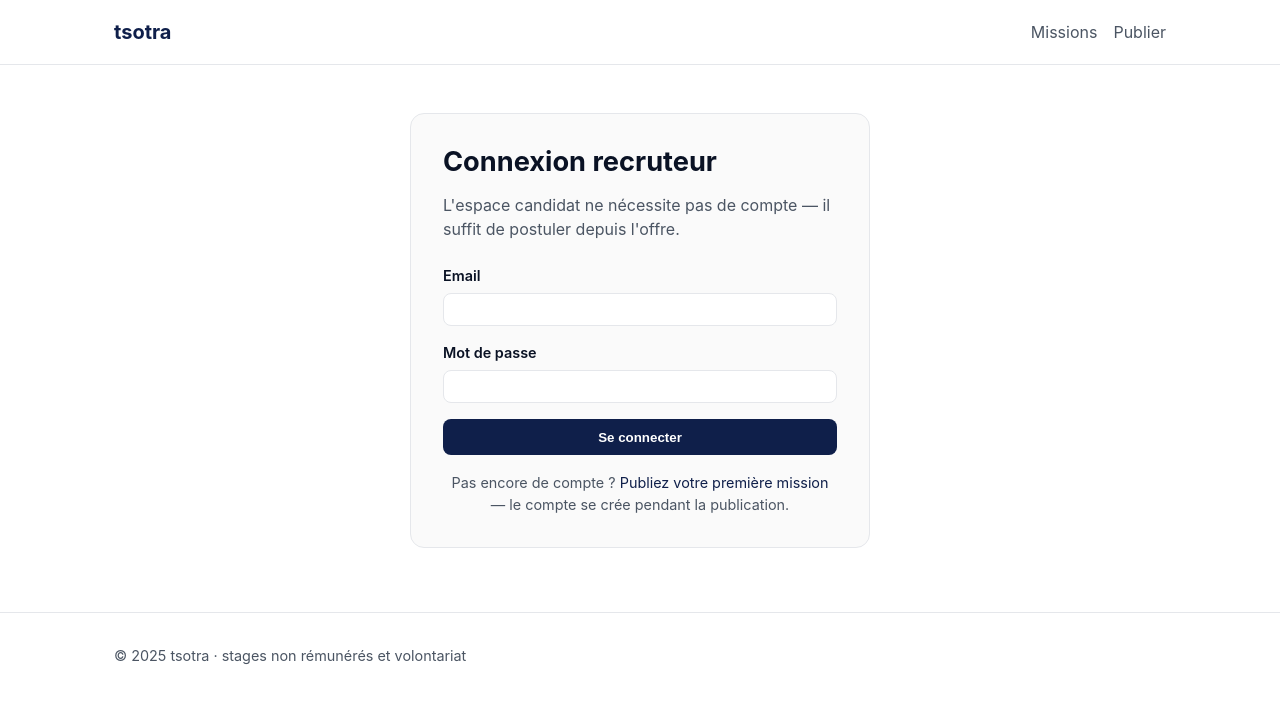
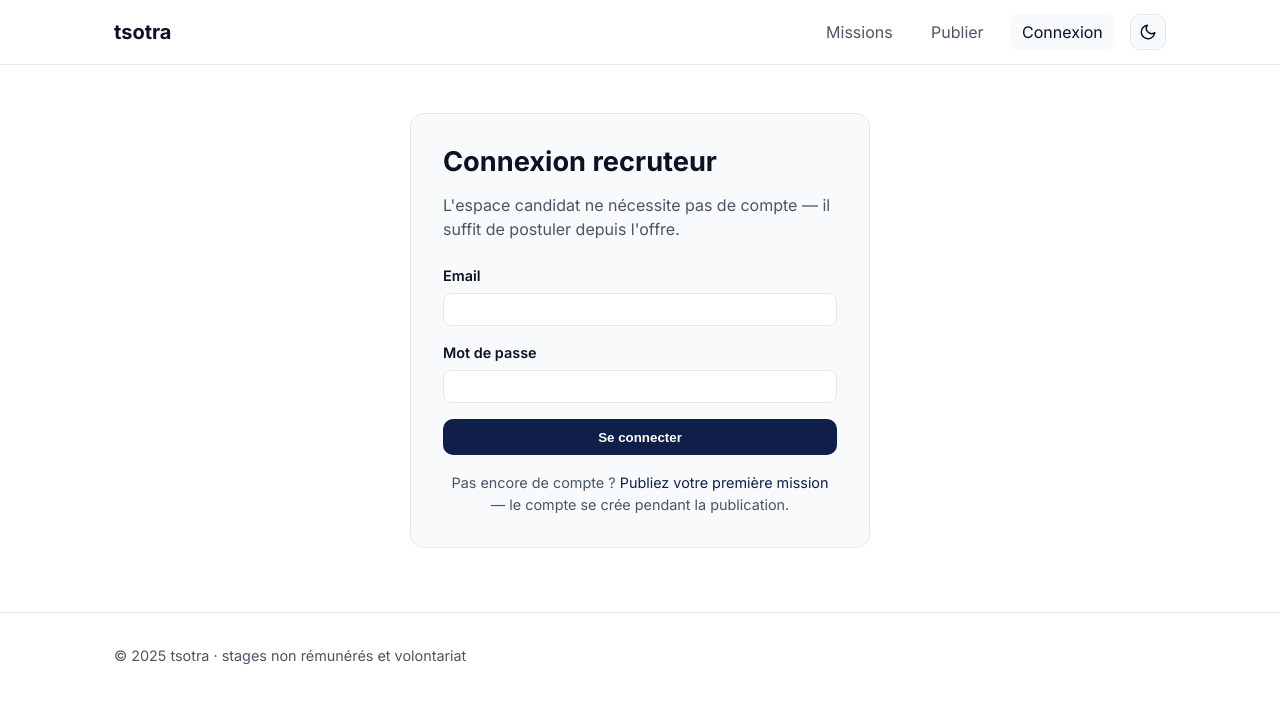
Before and after one commit to nomena-sombiniaina-alfa/tsotra, a React (Vite) app in the folder frontend/: page /login in a window 1280 px wide. Shown: the top 704 px of the page. Built offline with nearby package versions, Linux system fonts and the light colour scheme.

Commit message:
Light/dark theme system with toggle (no FOUC via inline init in index.html)

```diff
--- a/frontend/index.html
+++ b/frontend/index.html
@@ -1,10 +1,29 @@
 <!doctype html>
-<html lang="en">
+<html lang="fr">
   <head>
     <meta charset="UTF-8" />
     <link rel="icon" type="image/svg+xml" href="/favicon.svg" />
     <meta name="viewport" content="width=device-width, initial-scale=1.0" />
-    <title>tsotra</title>
+    <meta name="description" content="tsotra — plateforme de stages non rémunérés et de volontariat structuré pour étudiants et débutants." />
+    <meta name="theme-color" content="#06080f" media="(prefers-color-scheme: dark)" />
+    <meta name="theme-color" content="#ffffff" media="(prefers-color-scheme: light)" />
+    <link rel="preconnect" href="https://fonts.googleapis.com">
+    <link rel="preconnect" href="https://fonts.gstatic.com" crossorigin>
+    <link href="https://fonts.googleapis.com/css2?family=Inter:wght@400;500;600;700;800&family=Fraunces:opsz,wght@9..144,400;9..144,600;9..144,700&display=swap" rel="stylesheet">
+    <title>tsotra — premières expériences, missions concrètes</title>
+    <script>
+      // Init du thème avant le rendu pour éviter le flash de couleur
+      (function () {
+        try {
+          var stored = localStorage.getItem('tsotra.theme');
+          var prefersDark = window.matchMedia('(prefers-color-scheme: dark)').matches;
+          var theme = stored || (prefersDark ? 'dark' : 'light');
+          document.documentElement.setAttribute('data-theme', theme);
+        } catch (e) {
+          document.documentElement.setAttribute('data-theme', 'light');
+        }
+      })();
+    </script>
   </head>
   <body>
     <div id="root"></div>
--- a/frontend/src/components/Layout.jsx
+++ b/frontend/src/components/Layout.jsx
@@ -1,6 +1,16 @@
-import { Outlet, Link, NavLink } from 'react-router-dom'
+import { Outlet, Link, NavLink, useNavigate } from 'react-router-dom'
+import { auth } from '../api.js'
+import ThemeToggle from './ThemeToggle.jsx'
 
 export default function Layout() {
+  const navigate = useNavigate()
+  const logged = auth.isLogged()
+
+  function logout() {
+    auth.clear()
+    navigate('/')
+  }
+
   return (
     <>
       <header className="site-header">
@@ -9,6 +19,15 @@ export default function Layout() {
           <nav className="nav" aria-label="Navigation principale">
             <NavLink to="/offers">Missions</NavLink>
             <NavLink to="/publish">Publier</NavLink>
+            {logged ? (
+              <>
+                <NavLink to="/dashboard">Mon espace</NavLink>
+                <button className="btn btn-ghost btn-sm" onClick={logout}>Déconnexion</button>
+              </>
+            ) : (
+              <NavLink to="/login">Connexion</NavLink>
+            )}
+            <ThemeToggle />
           </nav>
         </div>
       </header>
--- /dev/null
+++ b/frontend/src/components/ThemeToggle.jsx
@@ -0,0 +1,51 @@
+import { useEffect, useState } from 'react'
+
+const KEY = 'tsotra.theme'
+
+function getInitial() {
+  if (typeof document === 'undefined') return 'light'
+  return document.documentElement.getAttribute('data-theme') || 'light'
+}
+
+export default function ThemeToggle() {
+  const [theme, setTheme] = useState(getInitial)
+
+  useEffect(() => {
+    document.documentElement.setAttribute('data-theme', theme)
+    try { localStorage.setItem(KEY, theme) } catch {}
+    document.querySelectorAll('meta[name="theme-color"]').forEach(m => m.remove())
+    const meta = document.createElement('meta')
+    meta.name = 'theme-color'
+    meta.content = theme === 'dark' ? '#06080f' : '#ffffff'
+    document.head.appendChild(meta)
+  }, [theme])
+
+  function toggle() {
+    setTheme(t => t === 'dark' ? 'light' : 'dark')
+  }
+
+  const isDark = theme === 'dark'
+  return (
+    <button
+      type="button"
+      className="icon-btn always-show"
+      aria-label={isDark ? 'Activer le thème clair' : 'Activer le thème sombre'}
+      title={isDark ? 'Thème clair' : 'Thème sombre'}
+      onClick={toggle}
+    >
+      {isDark ? (
+        <svg width="18" height="18" viewBox="0 0 24 24" fill="none" stroke="currentColor" strokeWidth="2" strokeLinecap="round" strokeLinejoin="round" aria-hidden="true">
+          <circle cx="12" cy="12" r="4" />
+          <path d="M12 2v2" /><path d="M12 20v2" />
+          <path d="m4.93 4.93 1.41 1.41" /><path d="m17.66 17.66 1.41 1.41" />
+          <path d="M2 12h2" /><path d="M20 12h2" />
+          <path d="m4.93 19.07 1.41-1.41" /><path d="m17.66 6.34 1.41-1.41" />
+        </svg>
+      ) : (
+        <svg width="18" height="18" viewBox="0 0 24 24" fill="none" stroke="currentColor" strokeWidth="2" strokeLinecap="round" strokeLinejoin="round" aria-hidden="true">
+          <path d="M21 12.79A9 9 0 1 1 11.21 3 7 7 0 0 0 21 12.79z" />
+        </svg>
+      )}
+    </button>
+  )
+}
--- a/frontend/src/index.css
+++ b/frontend/src/index.css
@@ -1,10 +1,30 @@
-:root {
+:root[data-theme='light'] {
   --bg: #ffffff;
+  --bg-soft: #f8fafc;
   --text: #0a1224;
   --muted: #4b5563;
   --border: #e5e7eb;
   --primary: #0f1f4a;
+  --primary-h: #1a2c63;
   --accent: #ff6a3d;
+  --accent-h: #f04e1e;
+  color-scheme: light;
+}
+
+:root[data-theme='dark'] {
+  --bg: #06080f;
+  --bg-soft: #0d1224;
+  --text: #eef2fb;
+  --muted: #8a95b3;
+  --border: #1c2547;
+  --primary: #ef4444;
+  --primary-h: #dc2626;
+  --accent: #f87171;
+  --accent-h: #ef4444;
+  color-scheme: dark;
+}
+
+:root {
   font-family: 'Inter', system-ui, sans-serif;
   font-size: 16px;
   line-height: 1.5;
@@ -13,9 +33,9 @@
 }
 
 * { box-sizing: border-box; }
-body { margin: 0; min-height: 100vh; }
+body { margin: 0; min-height: 100vh; transition: background 0.22s ease, color 0.22s ease; }
 a { color: var(--primary); text-decoration: none; }
-a:hover { text-decoration: underline; }
+a:hover { color: var(--primary-h); text-decoration: underline; }
 
 h1, h2, h3 { color: var(--text); margin: 0 0 0.5em; line-height: 1.15; }
 h1 { font-size: 2.5rem; }
@@ -25,25 +45,43 @@ h1 { font-size: 2.5rem; }
 .btn {
   display: inline-flex; align-items: center; gap: 0.5em;
   padding: 0.7em 1.2em;
-  border-radius: 8px; border: 1px solid transparent;
+  border-radius: 10px; border: 1px solid transparent;
   font-weight: 600; cursor: pointer;
   text-decoration: none;
+  transition: background 0.15s, color 0.15s, border-color 0.15s;
 }
 .btn-primary { background: var(--primary); color: white; }
+.btn-primary:hover { background: var(--primary-h); }
 .btn-ghost { background: transparent; color: var(--text); border-color: var(--border); }
+.btn-ghost:hover { background: var(--bg-soft); }
+.btn-sm { padding: 0.45em 0.95em; font-size: 0.85rem; }
+.btn-block { width: 100%; justify-content: center; }
+
+.icon-btn {
+  width: 36px; height: 36px;
+  border-radius: 10px;
+  display: inline-flex; align-items: center; justify-content: center;
+  border: 1px solid var(--border);
+  background: var(--bg-soft);
+  color: var(--text);
+  cursor: pointer;
+}
+.icon-btn:hover { border-color: var(--primary); }
 
 .site-header {
   position: sticky; top: 0;
   border-bottom: 1px solid var(--border);
   background: var(--bg);
+  backdrop-filter: blur(8px);
 }
 .site-header .inner {
   display: flex; align-items: center; justify-content: space-between;
   height: 64px;
 }
-.brand { font-weight: 700; font-size: 1.25rem; color: var(--primary); }
-.nav { display: flex; gap: 1em; }
-.nav a { color: var(--muted); }
+.brand { font-weight: 700; font-size: 1.25rem; color: var(--text); }
+.nav { display: flex; gap: 1em; align-items: center; }
+.nav a { color: var(--muted); padding: 0.4em 0.7em; border-radius: 8px; }
+.nav a:hover, .nav a.active { color: var(--text); background: var(--bg-soft); }
 
 .site-footer {
   margin-top: 4rem; padding: 2rem 0;
@@ -62,7 +100,7 @@ h1 { font-size: 2.5rem; }
   display: flex; gap: 0.6em; flex-wrap: wrap;
   margin-bottom: 1.5em;
   padding: 1em;
-  background: #f8fafc;
+  background: var(--bg-soft);
   border: 1px solid var(--border);
   border-radius: 12px;
 }
@@ -71,40 +109,40 @@ h1 { font-size: 2.5rem; }
   border: 1px solid var(--border);
   border-radius: 8px;
   background: var(--bg);
+  color: var(--text);
 }
 .toolbar input { flex: 1; min-width: 220px; }
 .offers-grid { display: grid; grid-template-columns: 1fr 1fr; gap: 1.2em; }
 @media (max-width: 720px) { .offers-grid { grid-template-columns: 1fr; } }
-.offer-card { display: block; text-decoration: none; color: inherit; padding: 1.5em; background: #fafafa; border: 1px solid var(--border); border-radius: 14px; transition: all 0.15s; }
+.offer-card { display: block; text-decoration: none; color: inherit; padding: 1.5em; background: var(--bg-soft); border: 1px solid var(--border); border-radius: 14px; }
 .offer-card:hover { border-color: var(--primary); transform: translateY(-2px); }
-.offer-card h3 { color: var(--primary); margin-bottom: 0.2em; }
+.offer-card h3 { color: var(--text); margin-bottom: 0.2em; }
 .offer-card .org { color: var(--muted); font-size: 0.9rem; margin-bottom: 0.5em; }
 .offer-card .meta { display: flex; gap: 0.4em; flex-wrap: wrap; margin-bottom: 0.6em; }
 .badge { display: inline-block; padding: 0.2em 0.7em; border-radius: 999px; font-size: 0.78rem; font-weight: 600; }
 .badge-internship { background: #e1ebff; color: #2849a8; }
 .badge-volunteer  { background: #d8f2e6; color: #0f7a4f; }
-.badge-mode       { background: #f1f5f9; color: #475569; }
+.badge-mode       { background: var(--bg-soft); color: var(--muted); }
 .empty { padding: 3em; text-align: center; color: var(--muted); border: 1px dashed var(--border); border-radius: 12px; }
 
 .detail-header { padding: 2.5rem 0 1rem; }
 .detail-header h1 { font-size: 2rem; margin-bottom: 0.3em; }
 .detail-grid { display: grid; grid-template-columns: 1fr 360px; gap: 2.5em; align-items: start; padding-bottom: 4rem; }
 @media (max-width: 900px) { .detail-grid { grid-template-columns: 1fr; } }
-.apply-box { position: sticky; top: 88px; padding: 1.5em; background: #f8fafc; border: 1px solid var(--border); border-radius: 14px; }
-.apply-box h3 { color: var(--primary); margin-bottom: 0.4em; }
+.apply-box { position: sticky; top: 88px; padding: 1.5em; background: var(--bg-soft); border: 1px solid var(--border); border-radius: 14px; }
+.apply-box h3 { color: var(--text); margin-bottom: 0.4em; }
 .field { display: flex; flex-direction: column; gap: 0.4em; margin-bottom: 1em; }
 .field label { font-weight: 600; font-size: 0.9rem; }
-.field input, .field textarea { padding: 0.6em 0.8em; border: 1px solid var(--border); border-radius: 8px; background: var(--bg); }
+.field input, .field textarea { padding: 0.6em 0.8em; border: 1px solid var(--border); border-radius: 8px; background: var(--bg); color: var(--text); }
 .field textarea { min-height: 100px; resize: vertical; }
 .alert { padding: 0.8em 1em; border-radius: 8px; margin-bottom: 1em; }
 .alert-success { background: #d8f2e6; color: #0f7a4f; }
 .alert-error   { background: #fde2dc; color: #b3121f; }
 
-.auth-card { max-width: 460px; margin: 3rem auto; padding: 2em; background: #fafafa; border: 1px solid var(--border); border-radius: 14px; }
+.auth-card { max-width: 460px; margin: 3rem auto; padding: 2em; background: var(--bg-soft); border: 1px solid var(--border); border-radius: 14px; }
 .auth-card h1 { font-size: 1.7rem; margin-bottom: 0.3em; }
 .auth-card .sub { color: var(--muted); margin-bottom: 1.5em; }
 .auth-card .switch { margin-top: 1.2em; font-size: 0.9rem; color: var(--muted); text-align: center; }
-.btn-block { width: 100%; justify-content: center; }
 
 .steps { display: inline-flex; align-items: center; gap: 0.5em; margin-bottom: 1em; font-size: 0.85rem; color: var(--muted); }
 .steps .dot { width: 6px; height: 6px; border-radius: 50%; background: var(--border); }
@@ -117,13 +155,12 @@ h1 { font-size: 2.5rem; }
 .dash-aside { position: sticky; top: 88px; }
 .dash-aside .menu { display: flex; flex-direction: column; gap: 0.3em; margin-top: 1em; }
 .dash-aside .menu a { padding: 0.6em 0.8em; border-radius: 8px; color: var(--muted); }
-.dash-aside .menu a:hover, .dash-aside .menu a.active { background: #f1f5f9; color: var(--primary); }
+.dash-aside .menu a:hover, .dash-aside .menu a.active { background: var(--bg-soft); color: var(--text); }
 .pill { display: inline-block; padding: 0.18em 0.65em; border-radius: 999px; font-size: 0.76rem; font-weight: 600; }
 .pill-published { background: #d8f2e6; color: #0f7a4f; }
 .pill-draft { background: #fde9d4; color: #b85b16; }
-
+.pill-new { background: #e1ebff; color: #2849a8; }
+.pill-viewed { background: var(--bg-soft); color: var(--muted); }
+.pill-archived { background: #efe6dc; color: #6b4f25; }
 .back-link { display: inline-flex; align-items: center; gap: 0.3em; font-size: 0.88rem; color: var(--muted); margin-bottom: 1em; }
 .back-link:hover { color: var(--text); }
-.pill-new { background: #e1ebff; color: #2849a8; }
-.pill-viewed { background: #f1f5f9; color: #475569; }
-.pill-archived { background: #efe6dc; color: #6b4f25; }
```
